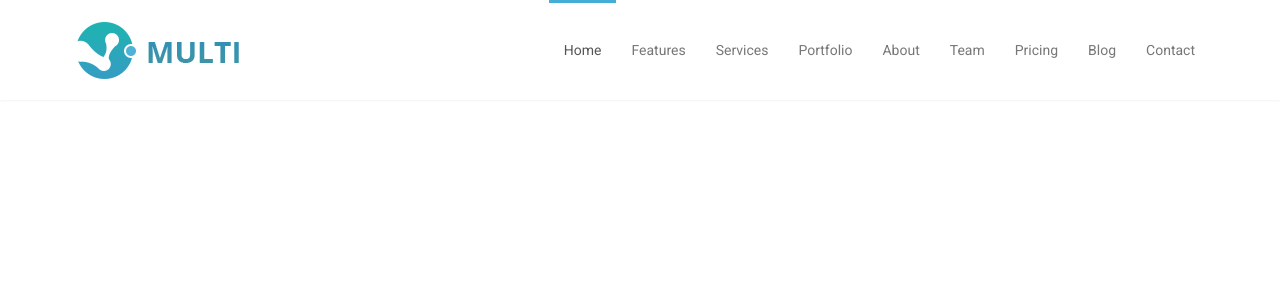
After one commit to skyline2016/356Loading, a CodeIgniter app: the page made by application/views/header.php in a window 1280 px wide. The commit adds this page. Shown: the top 300 px of the page. Run offline with CodeIgniter, Linux system fonts and the light colour scheme.

Commit message:
make the header seperate from the main page

```diff
--- a/application/controllers/Welcome.php
+++ b/application/controllers/Welcome.php
@@ -20,6 +20,7 @@ class Welcome extends CI_Controller {
 	 */
 	public function index()
 	{
+		$this->load->view('header');
 		$this->load->view('home');
 	}
 }
--- /dev/null
+++ b/application/views/header.php
@@ -0,0 +1,54 @@
+<!DOCTYPE html>
+<html lang="en">
+<meta charset="utf-8">
+<meta name="viewport" content="width=device-width, initial-scale=1.0">
+<meta name="description" content="">
+<meta name="author" content="">
+<title>Responsive Onepage HTML Template | Multi</title>
+<!-- core CSS -->
+<link href="css/bootstrap.min.css" rel="stylesheet">
+<link href="css/font-awesome.min.css" rel="stylesheet">
+<link href="css/animate.min.css" rel="stylesheet">
+<link href="css/owl.carousel.css" rel="stylesheet">
+<link href="css/owl.transitions.css" rel="stylesheet">
+<link href="css/prettyPhoto.css" rel="stylesheet">
+<link href="css/main.css" rel="stylesheet">
+<link href="css/responsive.css" rel="stylesheet">
+<!--[if lt IE 9]>
+<script src="js/html5shiv.js"></script>
+<script src="js/respond.min.js"></script>
+<![endif]-->
+<link rel="shortcut icon" href="images/ico/favicon.ico">
+<link rel="apple-touch-icon-precomposed" sizes="144x144" href="images/ico/apple-touch-icon-144-precomposed.png">
+<link rel="apple-touch-icon-precomposed" sizes="114x114" href="images/ico/apple-touch-icon-114-precomposed.png">
+<link rel="apple-touch-icon-precomposed" sizes="72x72" href="images/ico/apple-touch-icon-72-precomposed.png">
+<link rel="apple-touch-icon-precomposed" href="images/ico/apple-touch-icon-57-precomposed.png">
+<body id="header">
+    <nav id="main-menu" class="navbar navbar-default navbar-fixed-top" role="banner">
+        <div class="container">
+            <div class="navbar-header">
+                <button type="button" class="navbar-toggle" data-toggle="collapse" data-target=".navbar-collapse">
+                    <span class="sr-only">Toggle navigation</span>
+                    <span class="icon-bar"></span>
+                    <span class="icon-bar"></span>
+                    <span class="icon-bar"></span>
+                </button>
+                <a class="navbar-brand" href="index.html"><img src="images/logo.png" alt="logo"></a>
+            </div>
+
+            <div class="collapse navbar-collapse navbar-right">
+                <ul class="nav navbar-nav">
+                    <li class="scroll active"><a href="#home">Home</a></li>
+                    <li class="scroll"><a href="#features">Features</a></li>
+                    <li class="scroll"><a href="#services">Services</a></li>
+                    <li class="scroll"><a href="#portfolio">Portfolio</a></li>
+                    <li class="scroll"><a href="#about">About</a></li>
+                    <li class="scroll"><a href="#meet-team">Team</a></li>
+                    <li class="scroll"><a href="#pricing">Pricing</a></li>
+                    <li class="scroll"><a href="#blog">Blog</a></li>
+                    <li class="scroll"><a href="#get-in-touch">Contact</a></li>
+                </ul>
+            </div>
+        </div><!--/.container-->
+    </nav><!--/nav-->
+</body><!--/header-->
```
Also changed, not shown: application/views/home.php (+0 -29 lines).
